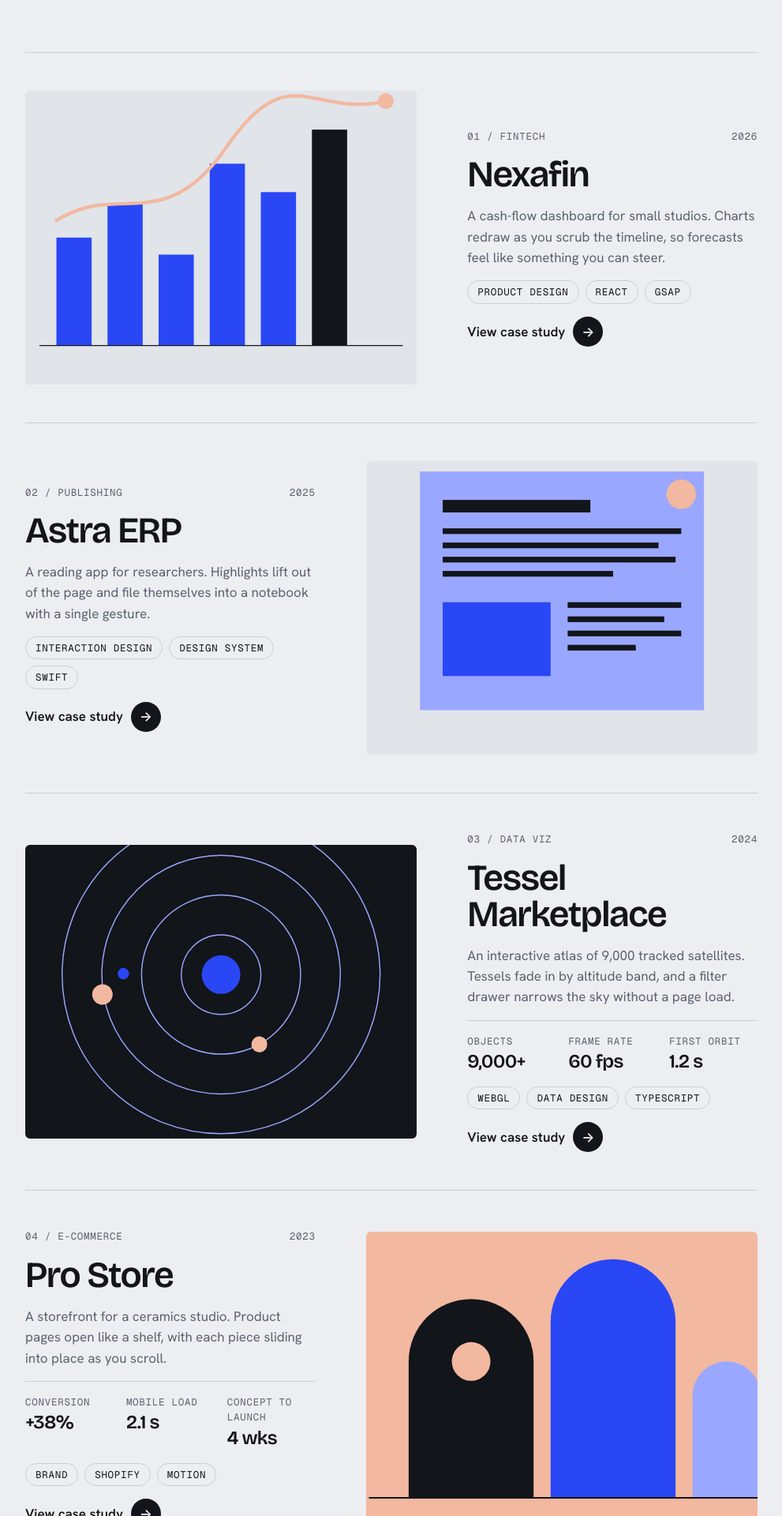
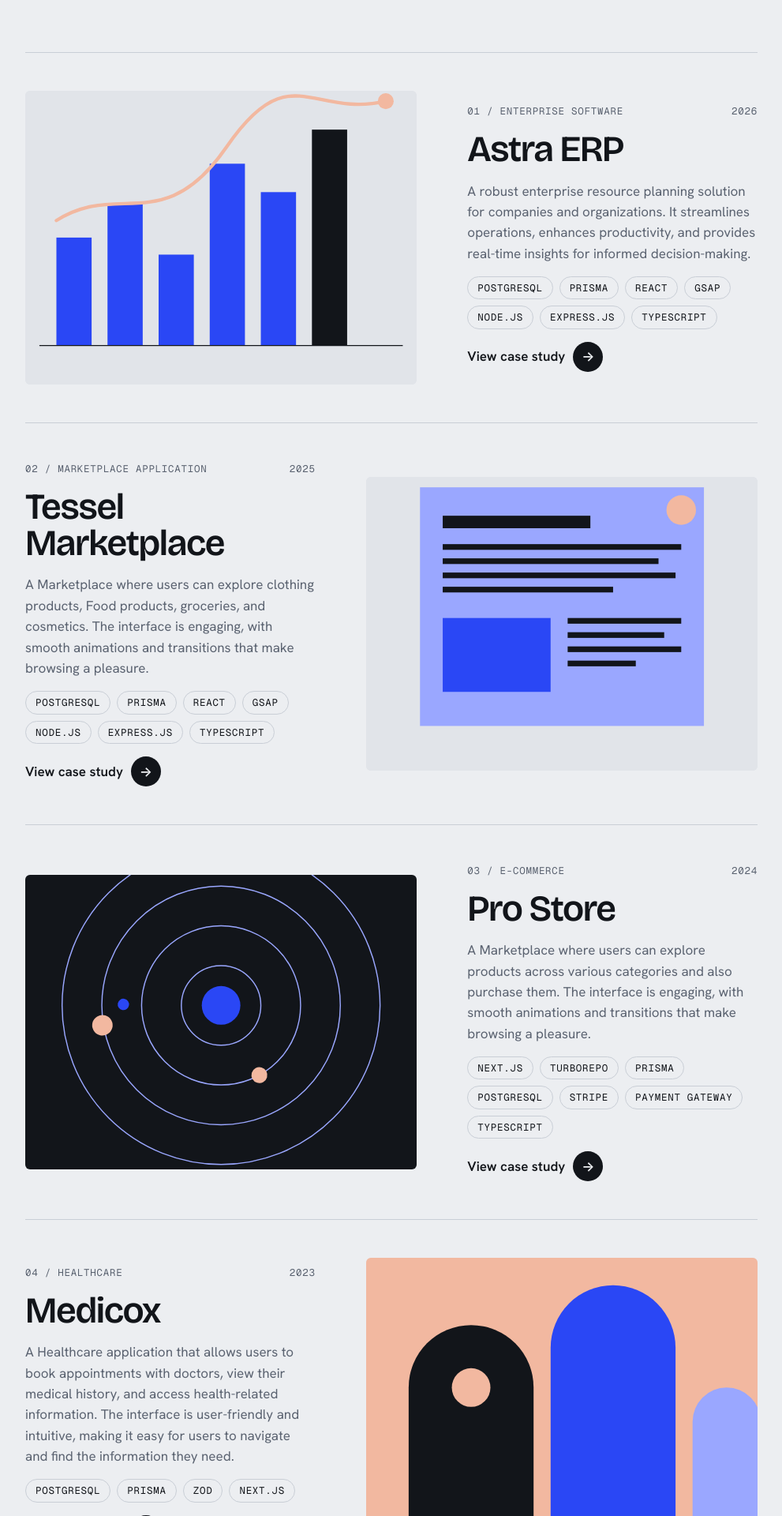
Before and after one commit to sauravjaswl14/gsap, a React (Vite) app: page / in a window 1280 px wide. Shown: the part 1060-2980 px from the top of the page at 79% size, without its empty margins (144-1135 px from the left). Built offline with nearby package versions, Linux system fonts and the light colour scheme.

Commit message:
fix: add more content

```diff
--- a/src/components/Footer.tsx
+++ b/src/components/Footer.tsx
@@ -1,12 +1,10 @@
-import { profile } from '../data';
+import { profile } from "../data";
 
 export default function Footer() {
   return (
     <footer className="mono flex flex-wrap justify-between gap-4 border-t border-line pb-10 pt-7 text-muted">
-      <span>
-        &copy; {new Date().getFullYear()} {profile.name}
-      </span>
-      <span>Set in Bricolage Grotesque and Hanken Grotesk</span>
+      <span>&copy; {new Date().getFullYear()} All Rights Reserved.</span>
+      <span>{profile.name}</span>
     </footer>
   );
 }
--- a/src/data.ts
+++ b/src/data.ts
@@ -42,7 +42,7 @@ export interface SocialLink {
 
 export const profile = {
   name: 'Saurav Jaiswal',
-  email: 'sauravjaiswal.dev@gmail.com',
+  email: 'saurav14th@gmail.com',
   availability: 'Available for remote roles',
   intro:
     "I'm Saurav, a software Engineer and a creative developer. I have a passion for creating interactive experiences that are both visually stunning and highly functional. With a strong background in Web applications development and a keen eye for design, I bring ideas to life through code.",
@@ -59,58 +59,50 @@ export const navLinks = [
 
 export const projects: Project[] = [
   {
-    id: 'nexafin',
-    category: 'Fintech',
+    id: 'astra-erp',
+    category: 'Enterprise Software',
     year: '2026',
-    title: 'Nexafin',
+    title: 'Astra ERP',
     summary:
-      'A cash-flow dashboard for small studios. Charts redraw as you scrub the timeline, so forecasts feel like something you can steer.',
-    tags: ['Product design', 'React', 'GSAP'],
+      'A robust enterprise resource planning solution for companies and organizations. It streamlines operations, enhances productivity, and provides real-time insights for informed decision-making.',
+    tags: ['postgreSQL', 'prisma', 'React', 'GSAP', 'node.js', 'express.js', 'typescript'],
     art: 'tideline',
     artLabel: 'Abstract bar chart artwork for Tideline',
   },
   {
-    id: 'astra-erp',
-    category: 'Publishing',
+    id: 'tessel-marketplace',
+    category: 'Marketplace Application',
     year: '2025',
-    title: 'Astra ERP',
+    title: 'Tessel Marketplace',
     summary:
-      'A reading app for researchers. Highlights lift out of the page and file themselves into a notebook with a single gesture.',
-    tags: ['Interaction design', 'Design system', 'Swift'],
+      'A Marketplace where users can explore clothing products, Food products, groceries, and cosmetics. The interface is engaging, with smooth animations and transitions that make browsing a pleasure.',
+    tags: ['postgreSQL', 'prisma', 'React', 'GSAP', 'node.js', 'express.js', 'typescript'],
     art: 'fieldnotes',
     artLabel: 'Abstract stacked text artwork for Fieldnotes',
   },
   {
-    id: 'tessel-marketplace',
-    category: 'Data viz',
+    id: 'pro-store',
+    category: 'E-commerce',
     year: '2024',
-    title: 'Tessel Marketplace',
+    title: 'Pro Store',
     summary:
-      'An interactive atlas of 9,000 tracked satellites. Tessels fade in by altitude band, and a filter drawer narrows the sky without a page load.',
-    tags: ['WebGL', 'Data design', 'TypeScript'],
+      'A Marketplace where users can explore products across various categories and also purchase them. The interface is engaging, with smooth animations and transitions that make browsing a pleasure.',
+    tags: ['Next.js', 'Turborepo', 'prisma', 'PostgreSQL', 'stripe', 'payment gateway', 'typescript'],
     art: 'orbit',
     artLabel: 'Abstract concentric circles artwork for Tessel Atlas',
-    metrics: [
-      { label: 'Objects', value: '9,000+' },
-      { label: 'Frame rate', value: '60 fps' },
-      { label: 'First orbit', value: '1.2 s' },
-    ],
+
   },
   {
-    id: 'pro-store',
-    category: 'E-commerce',
+    id: 'Medico',
+    category: 'Healthcare',
     year: '2023',
-    title: 'Pro Store',
+    title: 'Medicox',
     summary:
-      'A storefront for a ceramics studio. Product pages open like a shelf, with each piece sliding into place as you scroll.',
-    tags: ['Brand', 'Shopify', 'Motion'],
+      'A Healthcare application that allows users to book appointments with doctors, view their medical history, and access health-related information. The interface is user-friendly and intuitive, making it easy for users to navigate and find the information they need.',
+    tags: ['PostgreSQL', 'Prisma', 'Zod', 'Next.js'],
     art: 'kiln',
     artLabel: 'Abstract arches artwork for Kiln',
-    metrics: [
-      { label: 'Conversion', value: '+38%' },
-      { label: 'Mobile load', value: '2.1 s' },
-      { label: 'Concept to launch', value: '4 wks' },
-    ],
+
   },
 ];
 
```
